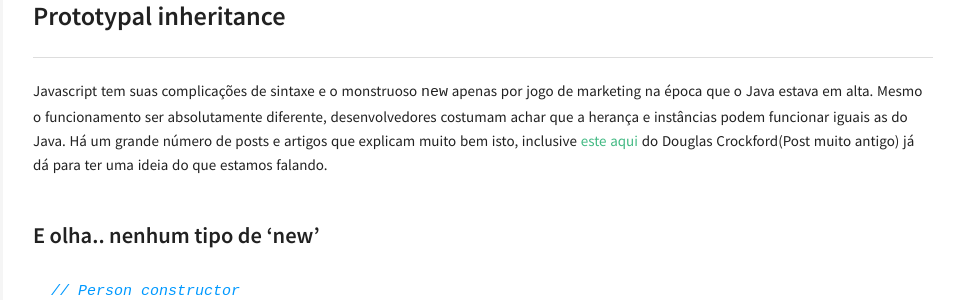
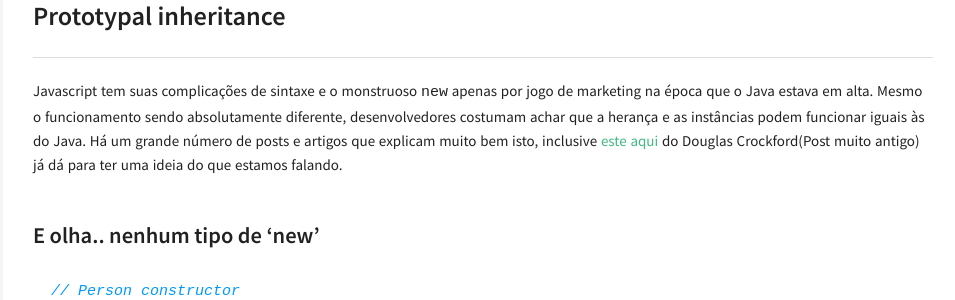
Before and after one commit to Quaggie/quaggie.github.io, a Jekyll site: the page built from _posts/2016-04-27-modelo-heranca-javascript.md, in a window 1280 px wide. Shown: the part 251-551 px from the top of the page, without its empty margins (317-1272 px from the left). Built offline with Jekyll 4.4.1, drawn with Linux system fonts in a browser that asks for light colours.

Commit message:
language fix

````diff
--- a/_posts/2016-04-27-modelo-heranca-javascript.md
+++ b/_posts/2016-04-27-modelo-heranca-javascript.md
@@ -8,7 +8,7 @@ tags: [javascript]
 
 ## Prototypal inheritance
 
-Javascript tem suas complicações de sintaxe e o monstruoso `new` apenas por jogo de marketing na época que o Java estava em alta. Mesmo o funcionamento ser absolutamente diferente, desenvolvedores costumam achar que a herança e instâncias podem funcionar iguais as do Java. Há um grande número de posts e artigos que explicam muito bem isto, inclusive [este aqui](http://javascript.crockford.com/prototypal.html) do Douglas Crockford(Post muito antigo) já dá para ter uma ideia do que estamos falando.
+Javascript tem suas complicações de sintaxe e o monstruoso `new` apenas por jogo de marketing na época que o Java estava em alta. Mesmo o funcionamento sendo absolutamente diferente, desenvolvedores costumam achar que a herança e as instâncias podem funcionar iguais às do Java. Há um grande número de posts e artigos que explicam muito bem isto, inclusive [este aqui](http://javascript.crockford.com/prototypal.html) do Douglas Crockford(Post muito antigo) já dá para ter uma ideia do que estamos falando.
 
 ### E olha.. nenhum tipo de 'new'
 ``` javascript
````
